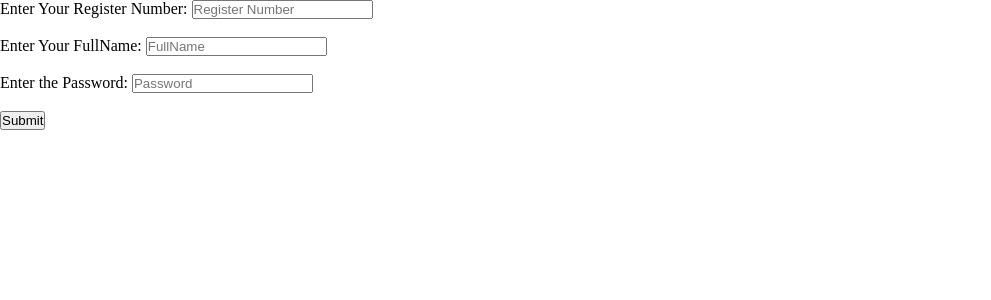
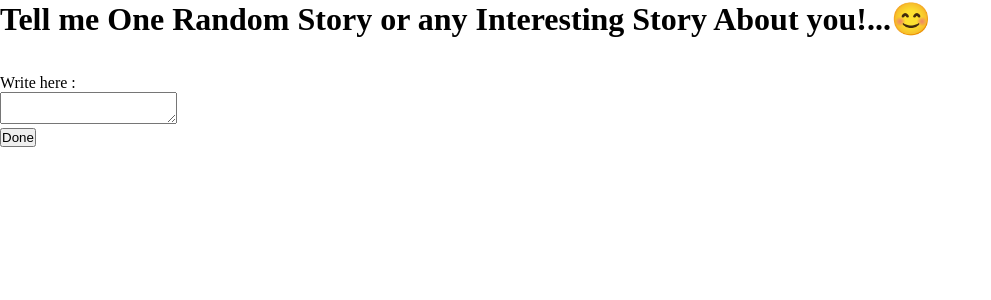
Before and after one commit to SRIKANTH-0001/react-vite, a React (Vite) app: page / in a window 1280 px wide. Shown: the top 300 px of the page, without its empty margins (0-991 px from the left). Built offline with nearby package versions, Linux system fonts and the light colour scheme.

Commit message:
Handling the text area in React

```diff
--- a/src/App.jsx
+++ b/src/App.jsx
@@ -1,53 +1,29 @@
 import { useState } from "react";
 
-function StudForm(){
+function MyForm(){
 
-    const [formData,setFormData]=useState({
-        regNum:"",
-        fullName:"",
-        Password:""
-    });
-    const [submittedData,setSubmittedData]=useState(null);
-    const [issubmitted,setIsSubmitted]=useState(false);
+    const [myText,setMyText]=useState("");
 
     const handleChange=(e)=>{
-        const {name,value}=e.target;
-        setFormData((prev)=>({
-            ...prev,
-            [name]:value,
-        }))
+        setMyText(e.target.value);
     }
 
-   const handleSubmit=(e)=>{
-        e.preventDefault();
-        setSubmittedData(formData);
-        setIsSubmitted(true);
-   }
-
+    const handleClick=()=>{
+        alert(`Here is the Given Story!..\n\n ${myText}`)
+    }
 
     return(
         <>
-            {!issubmitted ? (
-                <form onSubmit={handleSubmit}>
-                <label >Enter Your Register Number: </label>
-                <input name="regNum" value={formData.regNum} onChange={handleChange} type="number" maxLength={8} required placeholder="Register Number"/>
-                <br /><br />
+           <h1>Tell me One Random Story or any Interesting Story About you!...😊</h1>
+           <br /><br />
 
-                <label >Enter Your FullName: </label>
-                <input name="fullName" value={formData.fullName} onChange={handleChange} type="text" maxLength={15} placeholder="FullName"/>
-                <br />  <br />
+            <label >Write here : </label><br />
+           <textarea name="textarea" value={myText} onChange={handleChange}></textarea>
 
-                <label >Enter the Password: </label>
-                <input name="Password" value={formData.password} onChange={handleChange} type="password" maxLength={6} placeholder="Password"/>
-                <br /><br />
-
-                <button type="submit">Submit</button>
-            </form>
-            ):  (
-                alert(`Your Entered details are!.... \n Reg No: ${submittedData.regNum} \n FullName : ${submittedData.fullName} \n Password : ${submittedData.password || "It's Sensitive Data!.."}`)
-            )}
+            <br />
+            <button onClick={handleClick}>Done</button>
         </>
     )
 }
 
-export default StudForm;
+export default MyForm;
--- a/src/main.jsx
+++ b/src/main.jsx
@@ -1,6 +1,6 @@
 import React from 'react';
 import ReactDOM from 'react-dom/client';
 import "./style.css"
-import StudForm from './App';
+import MyForm from './App';
 
-ReactDOM.createRoot(document.getElementById('root')).render(<StudForm/>);
+ReactDOM.createRoot(document.getElementById('root')).render(<MyForm/>);
```
